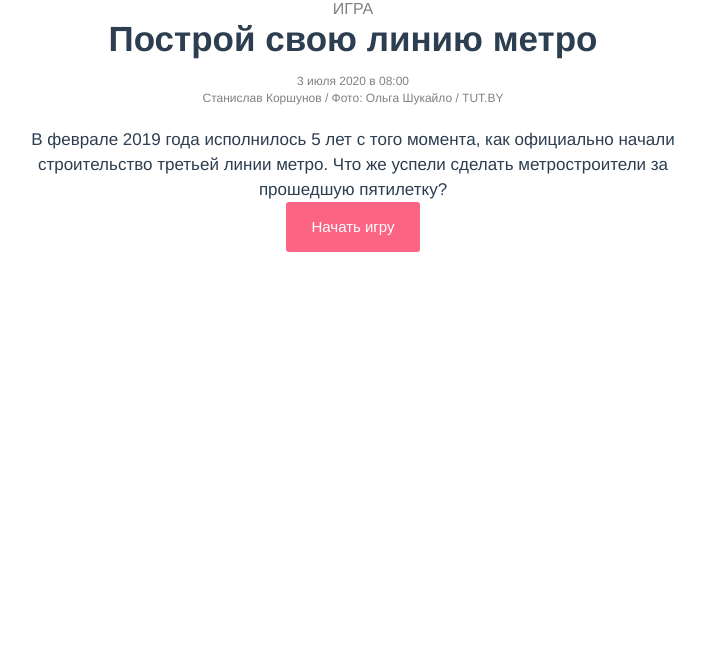
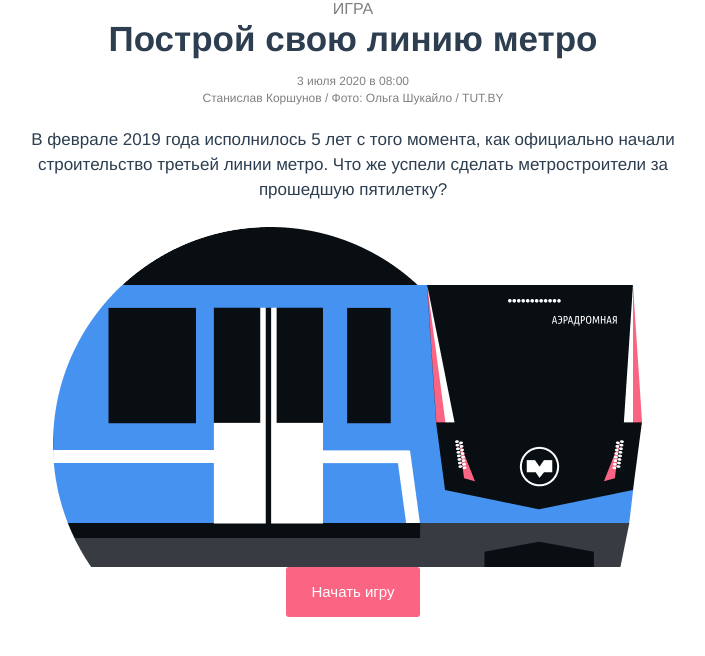
Before and after one commit to valerykatskel/metro-game, a Vue app: page / in a window 1280 px wide. Shown: the top 656 px of the page, without its empty margins (287-992 px from the left). Built offline with nearby package versions, Linux system fonts and the light colour scheme.

Commit message:
train arrived animation added on start section

```diff
--- a/src/components/LeafletMap.vue
+++ b/src/components/LeafletMap.vue
@@ -15,13 +15,24 @@
         <h2>{{ inputParams.startHeader }}</h2>
         <div class="section-meta" v-html="inputParams.startMeta"></div>
         <div class="description" v-html="inputParams.startText"></div>
-        <div class="section-image start-animation-metro">
-          <div class="metro-bg-01"></div>
-          <div class="metro-bg-02"></div>
-          <div class="metro-bg-03"></div>
+      </section>
+
+      <div
+        class="section-image start-animation-metro"
+        :class="{ 'train-arrived': isTrainArrived }"
+      >
+        <div class="metro-bg-01">
+          <img src="../assets/images/tunnel-inner.png" alt />
         </div>
-        <ui-button @click="gameStep = 2">Начать игру</ui-button>
-      </section>
+        <div class="metro-bg-02">
+          <img src="../assets/images/tunnel.png" alt />
+        </div>
+        <div class="metro-bg-03">
+          <img src="../assets/images/metro.png" alt />
+        </div>
+      </div>
+
+      <ui-button @click="gameStep = 2">Начать игру</ui-button>
     </section>
 
     <section v-if="gameStep === 2">
@@ -725,6 +736,7 @@ export default {
   data() {
     return {
       gameStep: 1,
+      isTrainArrived: false,
       inputParams: {},
       isGameOver: false,
       simpleMapScreenshoter: null,
@@ -909,6 +921,7 @@ export default {
   mounted() {
     this.$nextTick(() => {
       this.inputParams = window.inputData;
+      setTimeout(() => (this.isTrainArrived = true), 1000);
     });
   },
   computed: {
@@ -1120,4 +1133,46 @@ export default {
     line-height: 41px;
   }
 }
+
+.start-animation-metro {
+  position: relative;
+  width: 600px;
+  height: 340px;
+  margin: 0 auto;
+  overflow: hidden;
+  &.train-arrived {
+    .metro-bg-03 {
+      left: 0;
+    }
+  }
+  .metro-bg-01 {
+    position: absolute;
+    left: 0;
+    bottom: 0;
+    z-index: 1;
+    img {
+      vertical-align: bottom;
+    }
+  }
+  .metro-bg-02 {
+    position: absolute;
+    left: -104px;
+    bottom: 0;
+    z-index: 10;
+    img {
+      vertical-align: bottom;
+    }
+  }
+  .metro-bg-03 {
+    position: absolute;
+    left: -600px;
+    bottom: -1px;
+    z-index: 5;
+    transition: left 1s cubic-bezier(0.24, 0.65, 0.53, 0.96);
+
+    img {
+      vertical-align: bottom;
+    }
+  }
+}
 </style>
```
Also changed, not shown: src/assets/images/metro.png (added).
